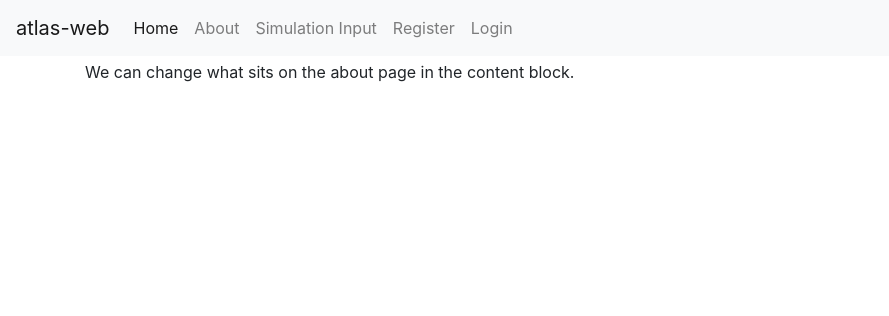
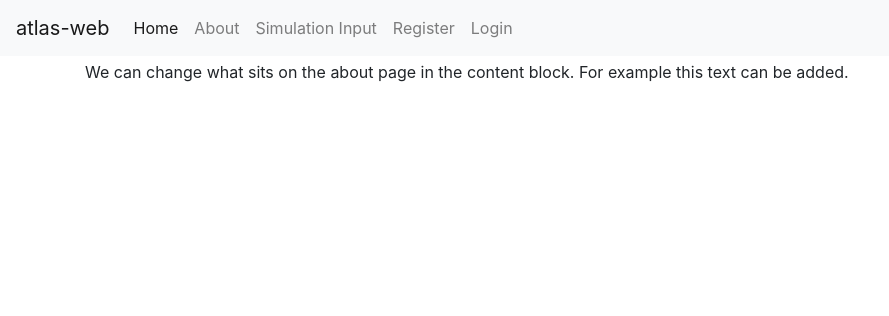
Before and after one commit to tlrh314/atlas-web, a Django app: page /about/ in a window 1280 px wide. Shown: the top 316 px of the page, without its empty margins (0-889 px from the left). Run offline with Django 3.2, Linux system fonts and the light colour scheme; parts of the project's set-up code (start-up, migrations or seed data) failed here and were passed over; some libraries are stand-ins or nearby versions.

Commit message:
update about.html

```diff
--- a/atlas_web/templates/pages/about.html
+++ b/atlas_web/templates/pages/about.html
@@ -1,5 +1,5 @@
 {% extends "base.html" %}
 
       {% block content %}
-      We can change what sits on the about page in the content block.
+      We can change what sits on the about page in the content block. For example this text can be added.
       {% endblock content %}
```
